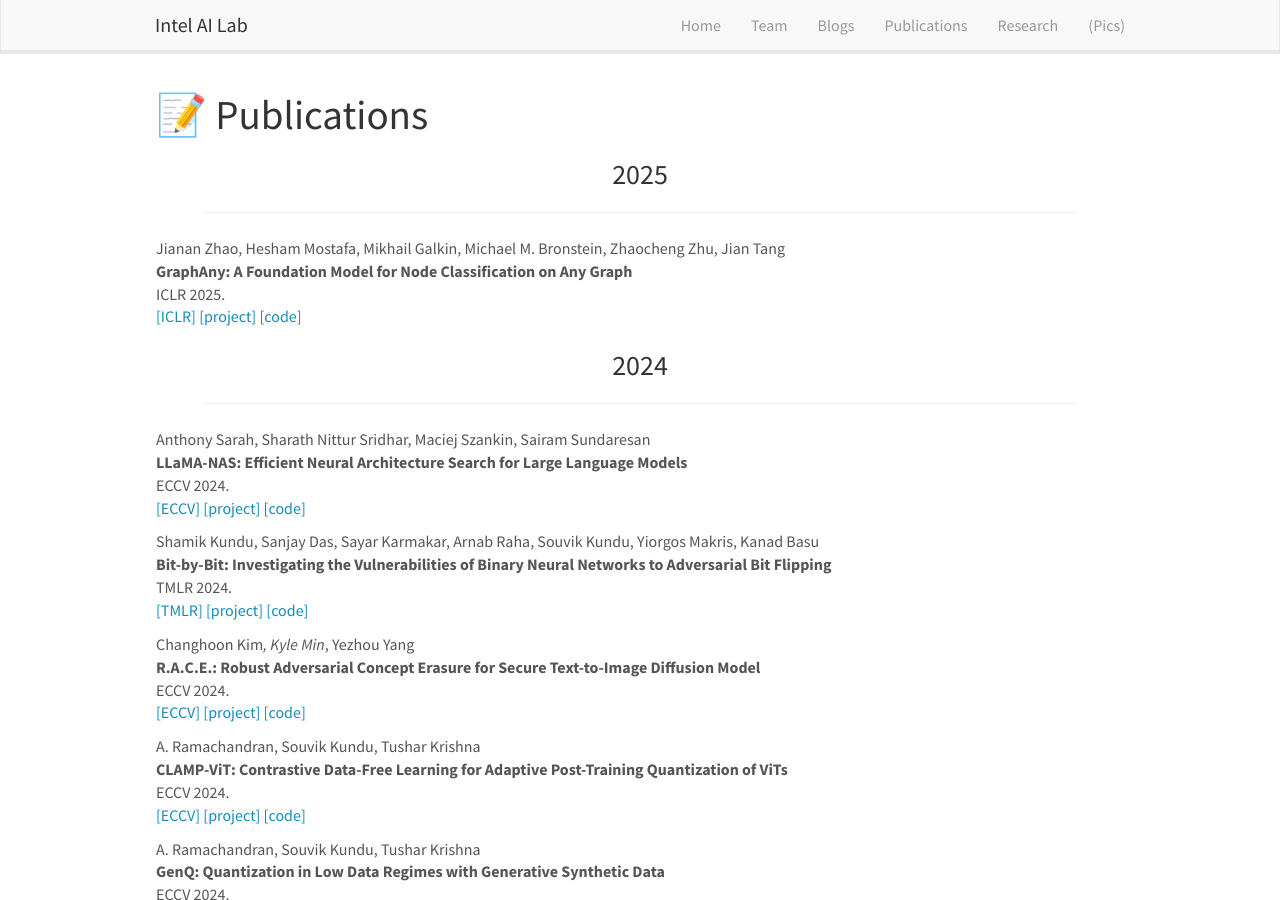
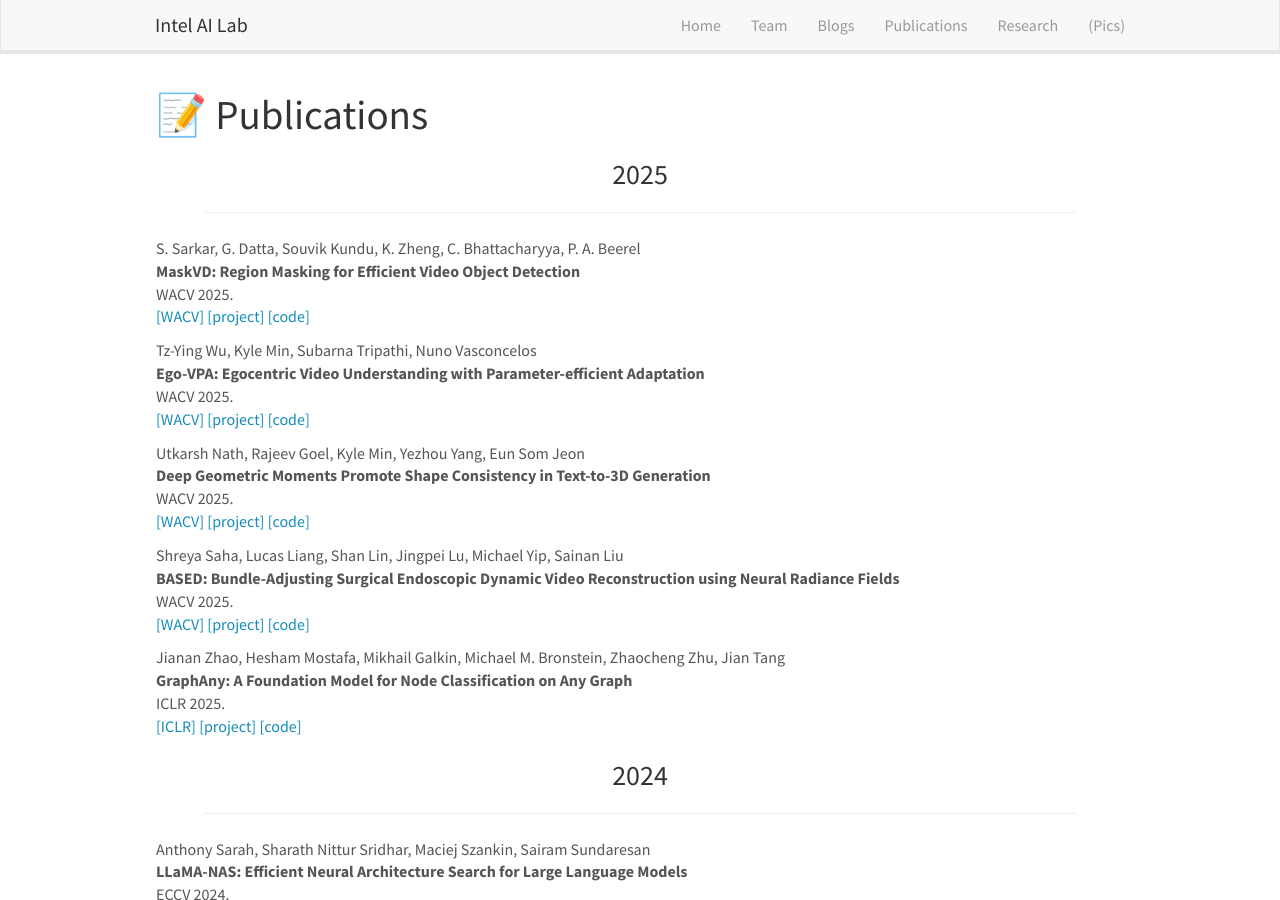
Before and after one commit to intelailabpage/intelailabpage.github.io, a Jekyll site: the page built from _pages/publications.md, in a window 1280 px wide and 900 px high. Built offline with Jekyll 4.4.1, drawn with Linux system fonts in a browser that asks for light colours; nearby versions of some CDN libraries.

Commit message:
Update publist.yml

```diff
--- a/_data/publist.yml
+++ b/_data/publist.yml
@@ -1,3 +1,71 @@
+- address: AZ
+  title: "MaskVD: Region Masking for Efficient Video Object Detection"
+  author: S. Sarkar, G. Datta, Souvik Kundu, K. Zheng, C. Bhattacharyya, P. A. Beerel
+  link:
+    display: WACV
+    url:
+  ref: SarkarWACV2025
+  venue: WACV
+  year: '2025'
+  pub_type: conference
+  project:
+    display: project
+    url:
+  code:
+    display: code
+    url:
+
+- address: AZ
+  title: "Ego-VPA: Egocentric Video Understanding with Parameter-efficient Adaptation"
+  author: Tz-Ying Wu, Kyle Min, Subarna Tripathi, Nuno Vasconcelos
+  link:
+    display: WACV
+    url:
+  ref: WuWACV2025
+  venue: WACV
+  year: '2025'
+  pub_type: conference
+  project:
+    display: project
+    url:
+  code:
+    display: code
+    url:
+
+- address: AZ
+  title: "Deep Geometric Moments Promote Shape Consistency in Text-to-3D Generation"
+  author: Utkarsh Nath, Rajeev Goel, Kyle Min, Yezhou Yang, Eun Som Jeon
+  link:
+    display: WACV
+    url:
+  ref: NathWACV2025
+  venue: WACV
+  year: '2025'
+  pub_type: conference
+  project:
+    display: project
+    url:
+  code:
+    display: code
+    url:
+
+- address: AZ
+  title: "BASED: Bundle-Adjusting Surgical Endoscopic Dynamic Video Reconstruction using Neural Radiance Fields"
+  author: Shreya Saha, Lucas Liang, Shan Lin, Jingpei Lu, Michael Yip, Sainan Liu
+  link:
+    display: WACV
+    url:
+  ref: SahaWACV2025
+  venue: WACV
+  year: '2025'
+  pub_type: conference
+  project:
+    display: project
+    url:
+  code:
+    display: code
+    url:
+
 - address: Singapore
   title: "GraphAny: A Foundation Model for Node Classification on Any Graph"
   author: Jianan Zhao, Hesham Mostafa, Mikhail Galkin, Michael M. Bronstein, Zhaocheng Zhu, Jian Tang
```
